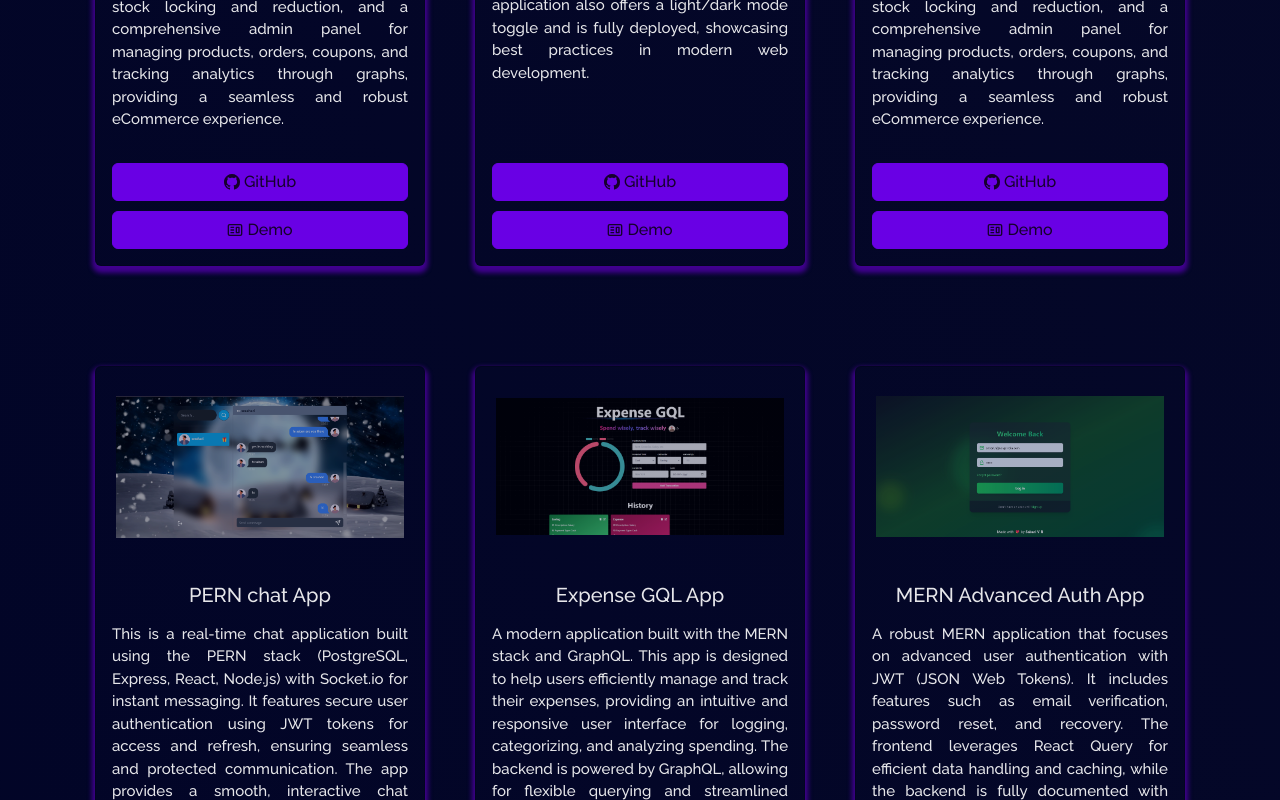
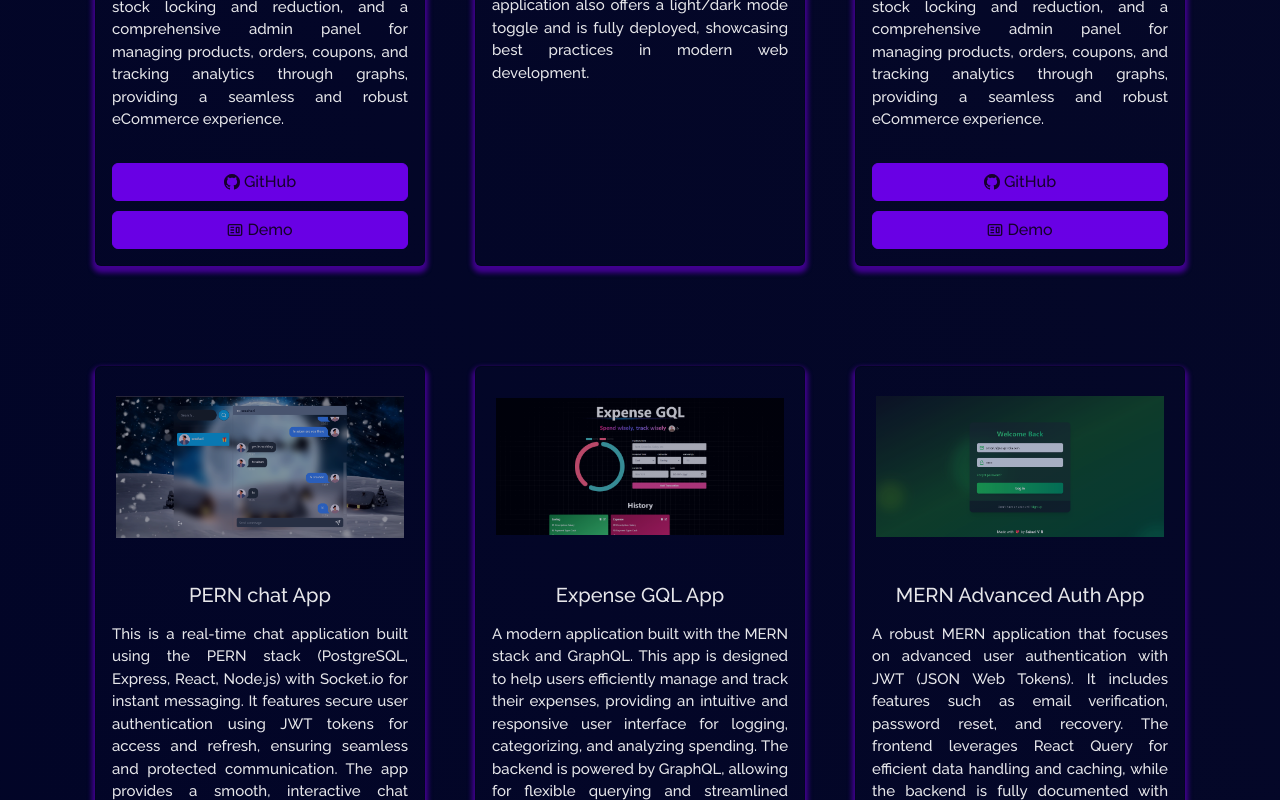
Before and after one commit to sabari-vr/my-portfolio, a React (Create React App) app: page /my-portfolio/project in a window 1280 px wide. Shown: the part 880-1680 px from the top of the page. Built offline with nearby package versions, Linux system fonts and the light colour scheme.

Commit message:
project update

```diff
--- a/src/Data/projects.json
+++ b/src/Data/projects.json
@@ -9,9 +9,7 @@
   {
     "title": "Next JS Whatsapp Clone",
     "description": "This is a modern messaging application built with Next.js 14, TypeScript, and TailwindCSS, leveraging Convex for serverless functionality and Clerk for seamless authentication. The app allows users to create private and group chats, view online/offline statuses, and manage group memberships with admin controls. It supports video calls and the ability to send images and videos within chats. Advanced features include OpenAI integration for ChatGPT and DALL-E-3, robust error handling, and global state management using Zustand. The application also offers a light/dark mode toggle and is fully deployed, showcasing best practices in modern web development.",
-    "imgPath": "WHATSAPP",
-    "ghLink": "https://github.com/sabari-vr/pern-advanced-ecom",
-    "demoLink": "https://pern-advanced-ecom.onrender.com"
+    "imgPath": "WHATSAPP"
   },
   {
     "title": "PERN Advanced eCommerce App",
--- a/src/components/Projects/ProjectCard.tsx
+++ b/src/components/Projects/ProjectCard.tsx
@@ -47,6 +47,7 @@ const ProjectCard = ({
         </Card.Text>
       </Card.Body>
       <div className="card-body d-flex justify-content-end flex-column">
+        {ghLink && (
           <Button
             variant="primary"
             href={ghLink}
@@ -64,6 +65,7 @@ const ProjectCard = ({
             <BsGithub /> &nbsp;
             {isBlog ? "Blog" : "GitHub"}
           </Button>
+        )}
         {!isBlog && demoLink && (
           <Button
             variant="primary"
```
Lines whose indentation alone changed are shown as unchanged.
